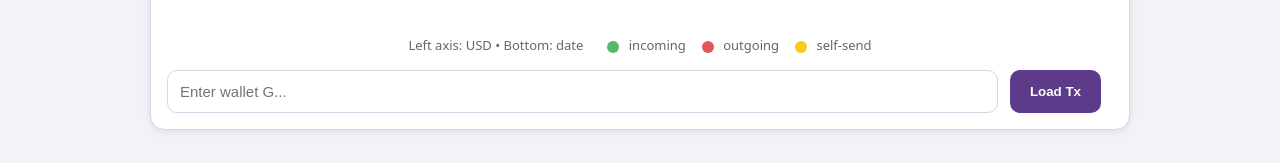
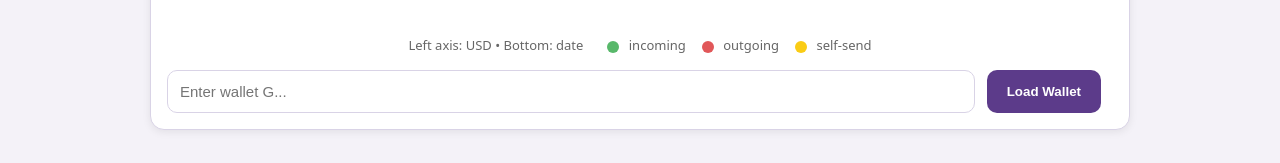
Before and after one commit to nodecalc/nodecalc.github.io, a plain HTML site: page price.html in a window 1280 px wide. Shown: the part 720-883 px from the top of the page. Drawn offline with Linux system fonts and the light colour scheme; no server answers.

Commit message:
Update price.html
Signed-off-by: Bulbybot <gc538072@gmail.com>

```diff
--- a/price.html
+++ b/price.html
@@ -309,7 +309,7 @@
 
       <div class="inputRow">
         <input id="acct" type="text" placeholder="Enter wallet G..." maxlength="56" spellcheck="false">
-        <button class="btn" id="btnLoadTx">Load Tx</button>
+        <button class="btn" id="btnLoadTx">Load Wallet</button>
         <span id="msg" class="muted"></span>
       </div>
     </div>
```
